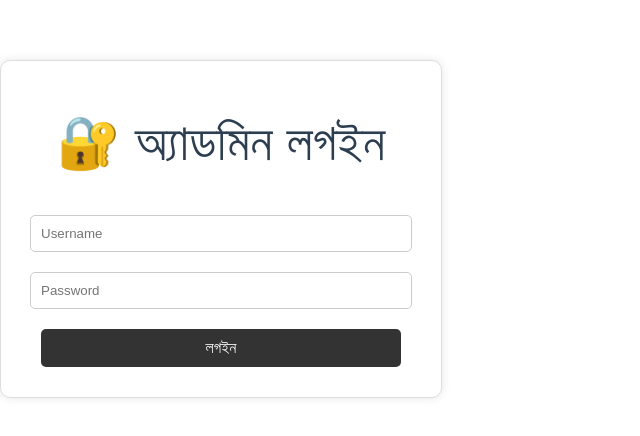
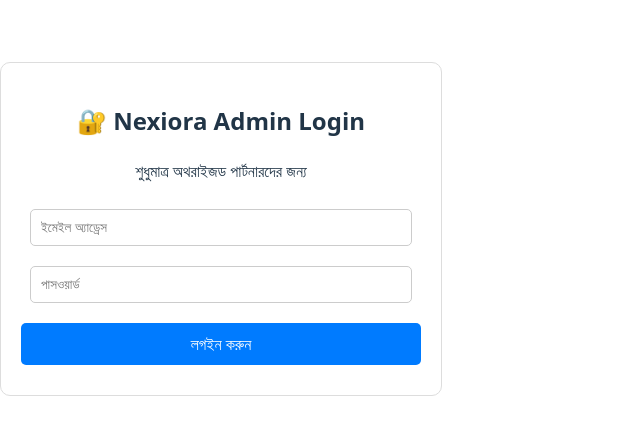
Before and after one commit to itxpertsourodip/nexiora, a React app in the folder frontend/: page /admin in a window 1280 px wide. Shown: the part 196-632 px from the top of the page, without its empty margins (0-640 px from the left). Built offline with nearby package versions, Linux system fonts and the light colour scheme; the HTML template or start-up script is replaced by a standard one.

Commit message:
Updated frontend Login and App.jsx

```diff
--- a/frontend/src/App.jsx
+++ b/frontend/src/App.jsx
@@ -1,12 +1,16 @@
-import { BrowserRouter, Routes, Route, Link } from 'react-router-dom';
+import { BrowserRouter, Routes, Route, Link, Navigate } from 'react-router-dom';
 import { useState, useEffect } from 'react';
 import axios from 'axios';
 import AdminPanel from './AdminPanel';
 import Login from './Login';
 import './App.css';
 
+// OrderForm কম্পোনেন্ট আগের মতোই থাকবে... (আমি সংক্ষেপে রাখলাম)
 function OrderForm() {
-  const [formData, setFormData] = useState({
+  // ... আপনার আগের OrderForm কোড ...
+  // (OrderForm এর কোড যা ছিল তাই থাকবে, বদলানোর দরকার নেই)
+  // শুধু নিশ্চিত হোন handleSubmit ফাংশনটি ঠিক আছে।
+   const [formData, setFormData] = useState({
     customerName: '', phone: '', address: '', fileLink: '',
     productName: 'Visiting Card', quantity: 1000, price: 500
   });
@@ -21,23 +25,14 @@ function OrderForm() {
         phone: formData.phone,
         address: formData.address,
         fileLink: formData.fileLink,
-        items: [{
-          productName: formData.productName,
-          quantity: Number(formData.quantity),
-          price: Number(formData.price)
-        }],
+        items: [{ productName: formData.productName, quantity: Number(formData.quantity), price: Number(formData.price) }],
         totalAmount: Number(formData.price) + 50,
         deliveryCharge: 50
       };
 
-      console.log("Sending Data:", orderData);
-      // 👇 আপনার লাইভ সার্ভার লিংক
       const response = await axios.post('https://nexiora-1uzr.onrender.com/api/orders/add', orderData);
-      console.log("Success:", response.data);
-
       alert('✅ অর্ডার সফল হয়েছে!');
     } catch (error) {
-      console.error("Error Details:", error);
       const errorMsg = error.response?.data?.message || error.message;
       alert('❌ অর্ডার হয়নি! কারণ: ' + errorMsg);
     }
@@ -71,15 +66,20 @@ function OrderForm() {
 function App() {
   const [isLoggedIn, setIsLoggedIn] = useState(false);
 
+  // পেজ রিফ্রেশ দিলেও যেন লগইন থাকে
   useEffect(() => {
-    const loggedInUser = localStorage.getItem('printAdmin');
-    if (loggedInUser) setIsLoggedIn(true);
+    const token = localStorage.getItem('token');
+    if (token) {
+      setIsLoggedIn(true);
+    }
   }, []);
 
   return (
     <BrowserRouter>
       <Routes>
         <Route path="/" element={<OrderForm />} />
+
+        {/* যদি লগইন থাকে তাহলে এডমিন প্যানেল, না থাকলে লগইন পেজ */}
         <Route
           path="/admin"
           element={isLoggedIn ? <AdminPanel /> : <Login setIsLoggedIn={setIsLoggedIn} />}
--- a/frontend/src/Login.jsx
+++ b/frontend/src/Login.jsx
@@ -1,40 +1,79 @@
 import { useState } from 'react';
+import axios from 'axios';
 import { useNavigate } from 'react-router-dom';
 import './App.css';
 
 function Login({ setIsLoggedIn }) {
-  const [username, setUsername] = useState('');
+  const [email, setEmail] = useState('');
   const [password, setPassword] = useState('');
+  const [error, setError] = useState('');
+  const [loading, setLoading] = useState(false);
   const navigate = useNavigate();
 
-  const handleLogin = (e) => {
+  const handleLogin = async (e) => {
     e.preventDefault();
-    // এখানে আমরা হার্ডকোড পাসওয়ার্ড দিচ্ছি শেখার জন্য
-    if (username === 'admin' && password === 'admin123') {
-      setIsLoggedIn(true); // লগইন সাকসেস
-      localStorage.setItem('printAdmin', 'true'); // ব্রাউজারে মনে রাখবে
-      navigate('/admin'); // অ্যাডমিন পেজে পাঠিয়ে দেবে
-    } else {
-      alert('❌ ভুল পাসওয়ার্ড! আপনি কি আসলেই মালিক?');
+    setError('');
+    setLoading(true);
+
+    try {
+      // ব্যাকএন্ডে লগইন রিকোয়েস্ট পাঠানো
+      const res = await axios.post('https://nexiora-1uzr.onrender.com/api/auth/login', {
+        email,
+        password
+      });
+
+      // সফল হলে টোকেন এবং ইউজারের তথ্য ব্রাউজারে সেভ রাখা
+      localStorage.setItem('token', res.data.token);
+      localStorage.setItem('user', JSON.stringify(res.data.user));
+
+      // অ্যাপকে জানানো যে লগইন হয়েছে
+      setIsLoggedIn(true);
+
+      alert(`স্বাগতম, ${res.data.user.name}!`);
+      navigate('/admin'); // ড্যাশবোর্ডে নিয়ে যাওয়া
+
+    } catch (err) {
+      // এরর হ্যান্ডলিং
+      setError(err.response?.data?.message || 'লগইন ব্যর্থ হয়েছে!');
+    } finally {
+      setLoading(false);
     }
   };
 
   return (
-    <div className="container" style={{maxWidth: '400px', marginTop: '100px'}}>
-      <h1>🔐 অ্যাডমিন লগইন</h1>
+    <div className="login-container" style={{ textAlign: 'center', marginTop: '50px' }}>
+      <div className="card" style={{ maxWidth: '400px', margin: '0 auto', padding: '20px', border: '1px solid #ddd', borderRadius: '10px' }}>
+        <h2>🔐 Nexiora Admin Login</h2>
+        <p>শুধুমাত্র অথরাইজড পার্টনারদের জন্য</p>
+
+        {error && <p style={{ color: 'red', fontWeight: 'bold' }}>{error}</p>}
+
         <form onSubmit={handleLogin}>
           <input
-          type="text"
-          placeholder="Username"
-          onChange={(e) => setUsername(e.target.value)}
+            type="email"
+            placeholder="ইমেইল অ্যাড্রেস"
+            value={email}
+            onChange={(e) => setEmail(e.target.value)}
+            required
+            style={{ width: '90%', padding: '10px', marginBottom: '10px' }}
           />
           <input
             type="password"
-          placeholder="Password"
+            placeholder="পাসওয়ার্ড"
+            value={password}
             onChange={(e) => setPassword(e.target.value)}
+            required
+            style={{ width: '90%', padding: '10px', marginBottom: '10px' }}
           />
-        <button type="submit" style={{background: '#333'}}>লগইন</button>
+          <button
+            type="submit"
+            disabled={loading}
+            style={{ width: '100%', padding: '10px', backgroundColor: loading ? '#ccc' : '#007bff', color: 'white', border: 'none', cursor: 'pointer' }}
+          >
+            {loading ? 'লগইন হচ্ছে...' : 'লগইন করুন'}
+          </button>
         </form>
+      </div>
     </div>
   );
 }
```
Lines whose indentation alone changed are shown as unchanged.
